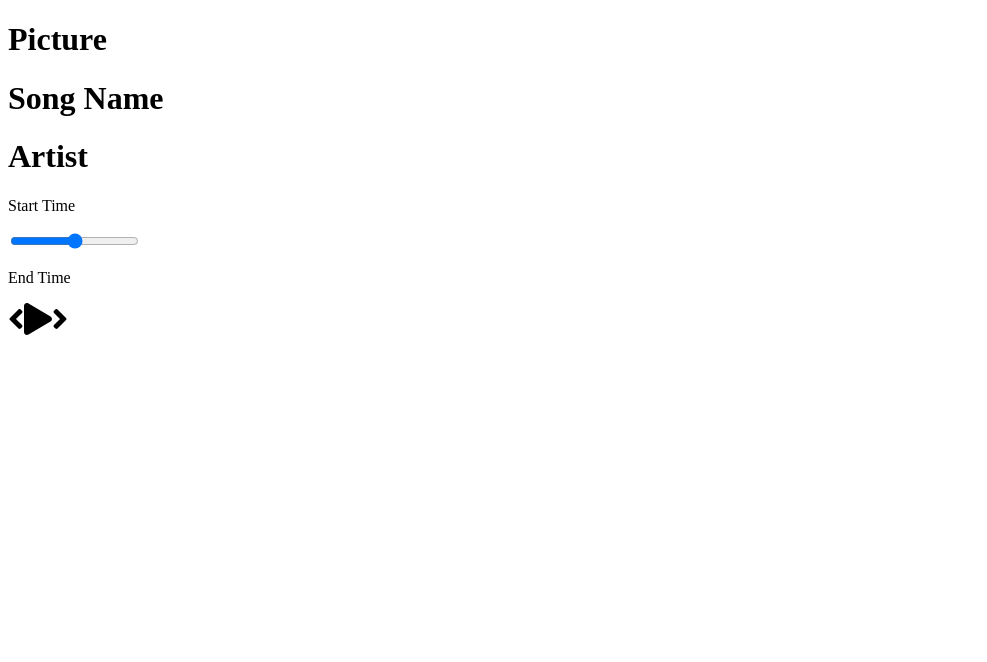
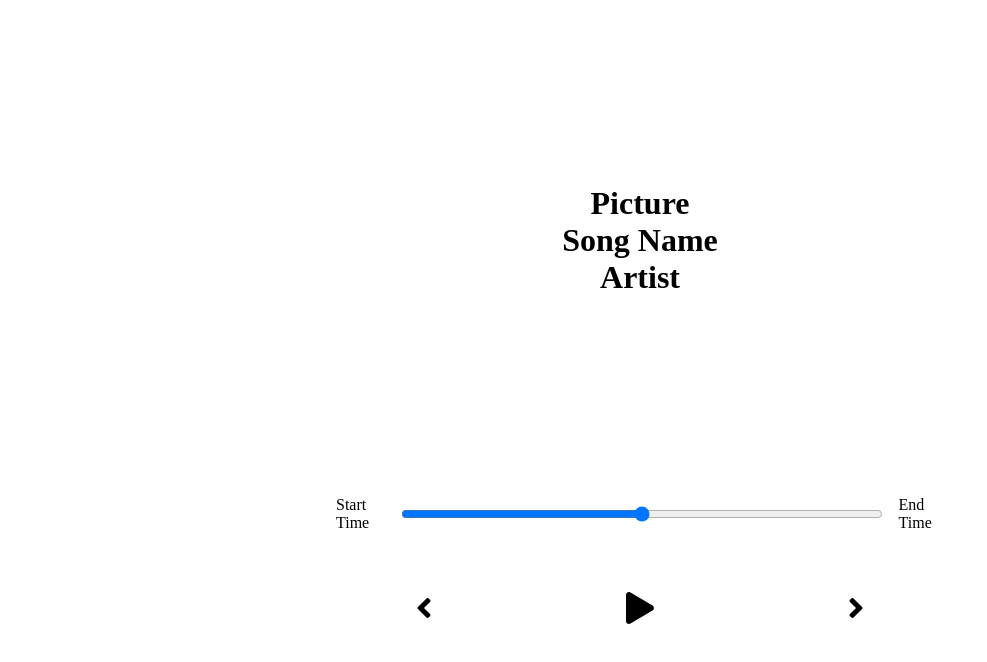
Before and after one commit to RossieK/react-music-player, a React (Create React App) app: page / in a window 1280 px wide. Shown: the top 662 px of the page, without its empty margins (0-987 px from the left). Built offline with nearby package versions, Linux system fonts and the light colour scheme.

Commit message:
Add base styling

```diff
--- a/src/App.js
+++ b/src/App.js
@@ -1,3 +1,4 @@
+import './styles/app.scss';
 import Player from './components/Player';
 import Song from './components/Song';
 
--- /dev/null
+++ b/src/styles/_player.scss
@@ -0,0 +1,30 @@
+.player {
+    min-height: 20vh;
+    display: flex;
+    flex-direction: column;
+    align-items: center;
+    justify-content: space-between;
+}
+
+.time-control {
+    width: 50%;
+    display: flex;
+    input {
+        width: 100%;
+        padding: 1rem 2rem;
+    }
+    p {
+        padding: 1rem
+    }
+}
+
+.play-control {
+    display: flex;
+    width: 30rem;
+    justify-content: space-between;
+    align-items: center;
+    padding: 1rem;
+    svg {
+        cursor: pointer;
+    }
+}
--- /dev/null
+++ b/src/styles/_song.scss
@@ -0,0 +1,7 @@
+.song-container {
+    min-height: 60vh;
+    display: flex;
+    flex-direction: column;
+    align-items: center;
+    justify-content: center;
+}
--- a/src/styles/app.scss
+++ b/src/styles/app.scss
@@ -3,3 +3,6 @@
     padding: 0;
     box-sizing: border-box;
 }
+
+@import "./song";
+@import "./player";
```
